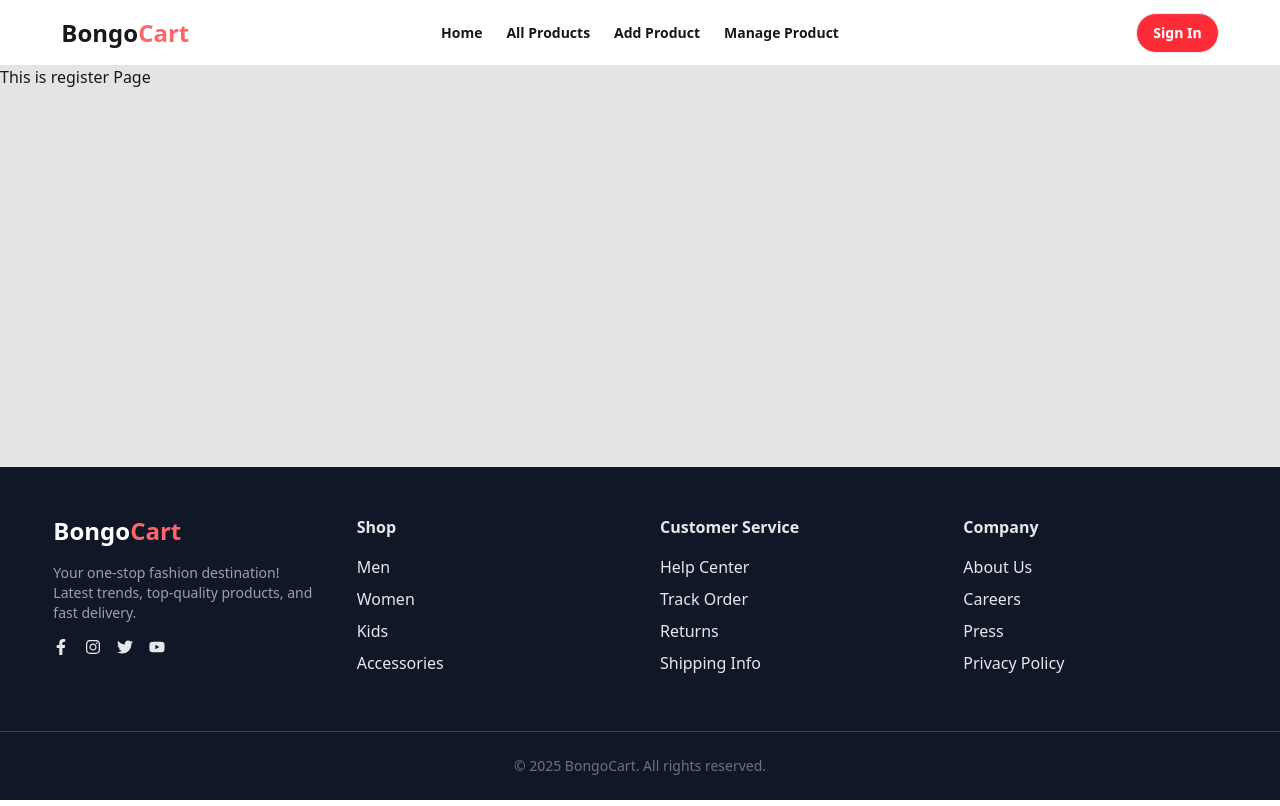
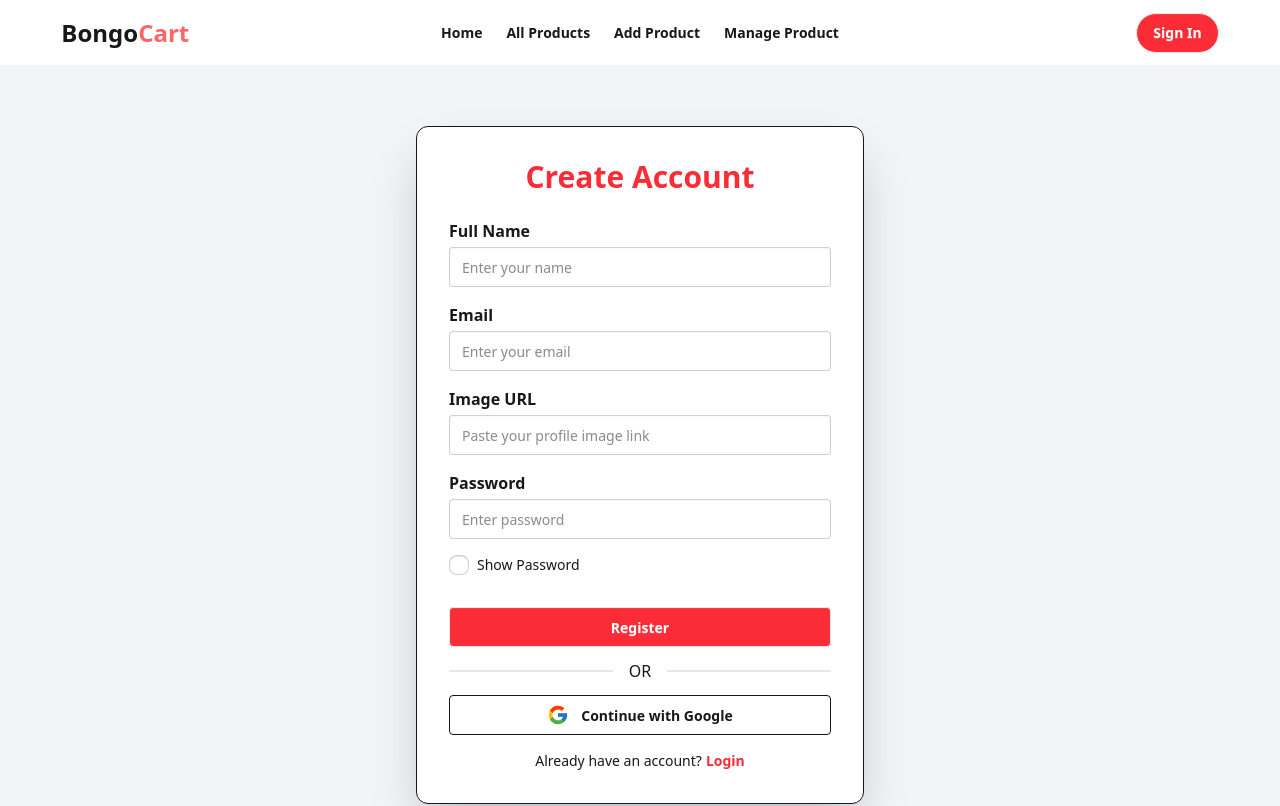
Before and after one commit to eistiakahmed/bongo-cart, a Next.js app: page /register in a window 1280 px wide. Shown: the top 806 px of the page. Built offline with nearby package versions, Linux system fonts and the light colour scheme; no server answers.

Commit message:
manage product page in progress

```diff
--- a/src/app/addProducts/page.jsx
+++ b/src/app/addProducts/page.jsx
@@ -1,11 +1,14 @@
 'use client';
 
+import { AuthContext } from '@/Context/AuthContext';
 import useAxiosSecure from '@/hooks/useAxiosSecure';
-import React from 'react';
+import React, { useContext } from 'react';
 import toast, { Toaster } from 'react-hot-toast';
 
 export default function AddProductPage() {
   const axiosSecure = useAxiosSecure();
+  const { user } = useContext(AuthContext);
+  // console.log(user?.email)
 
   const handleSubmit = async (e) => {
     e.preventDefault();
@@ -149,6 +152,7 @@ export default function AddProductPage() {
           <input
             type="email"
             name="email"
+            defaultValue={user?.email}
             className="w-full border p-2 rounded"
           />
         </div>
--- a/src/app/layout.js
+++ b/src/app/layout.js
@@ -1,8 +1,9 @@
 import Footer from '@/Components/Footer';
 import AuthProvider from '@/Context/AuthProvider';
-import Navbar from '@/Components/Navbar';
+// import Navbar from '@/Components/Navbar';
 import { Geist, Geist_Mono } from 'next/font/google';
 import './globals.css';
+import Navbar from '@/Components/Navbar';
 
 
 
--- a/src/app/login/page.jsx
+++ b/src/app/login/page.jsx
@@ -3,106 +3,103 @@ import React, { useState, useContext } from 'react';
 import { useRouter } from 'next/navigation';
 import { AuthContext } from '@/Context/AuthContext';
 import toast, { Toaster } from 'react-hot-toast';
+import Link from 'next/link';
+import { FcGoogle } from 'react-icons/fc';
 
 export default function LoginPage() {
-  const { signInUser, googleSignIn } = useContext(AuthContext); // 🔹 useContext
+  const { signInUser, googleSignIn } = useContext(AuthContext);
+  const [showPassword, setShowPassword] = useState(false);
   const router = useRouter();
 
   const [email, setEmail] = useState('');
   const [password, setPassword] = useState('');
-  const [error, setError] = useState('');
+  const [loading, setLoading] = useState(false);
 
-  const handleLogin = async () => {
-    setError('');
+  const handleLogin = async (e) => {
+    e.preventDefault();
+    setLoading(true);
+
     try {
-      await signInUser(email, password); // 🔹 signInUser not login
+      await signInUser(email, password);
       toast.success('Login successful!');
       router.push('/');
     } catch (err) {
-      setError(err.message);
+      toast.error(err.message);
+    } finally {
+      setLoading(false);
     }
   };
 
   const handleGoogleLogin = async () => {
-    setError('');
+    setLoading(true);
     try {
       await googleSignIn();
       toast.success('Google login successful!');
       router.push('/');
     } catch (err) {
-      setError(err.message);
+      toast.error(err.message);
+    } finally {
+      setLoading(false);
     }
   };
 
   return (
-    <div className="flex justify-center mt-10">
+    <div className="flex justify-center items-center min-h-screen bg-gray-100">
       <Toaster />
-      <div className="card w-96 bg-base-100 shadow-xl p-6 space-y-4">
-        <h2 className="text-2xl font-bold text-center">Login</h2>
+      <div className="bg-white shadow-xl rounded-lg p-8 w-full max-w-md space-y-4">
+        <h2 className="text-3xl font-bold text-center text-red-500">Login</h2>
 
-        {error && <p className="text-red-500 text-center">{error}</p>}
-
+        <form onSubmit={handleLogin} className="space-y-4">
           <input
             type="email"
-          placeholder="Email"
+            placeholder="Enter your email"
             className="input input-bordered w-full"
             value={email}
             onChange={(e) => setEmail(e.target.value)}
+            required
           />
 
           <input
-          type="password"
-          placeholder="Password"
+            type={showPassword ? 'text' : 'password'}
+            placeholder="Enter password"
             className="input input-bordered w-full"
             value={password}
             onChange={(e) => setPassword(e.target.value)}
+            required
           />
 
-        <button onClick={handleLogin} className="btn btn-primary w-full">
-          Login
+          <div className="flex items-center gap-2 text-sm">
+            <input
+              type="checkbox"
+              onChange={() => setShowPassword(!showPassword)}
+              className="checkbox checkbox-sm"
+            />
+            <span>Show Password</span>
+          </div>
+
+          <button
+            disabled={loading}
+            className="btn bg-red-500 hover:bg-red-600 text-white w-full"
+          >
+            {loading ? 'Processing...' : 'Login'}
           </button>
+        </form>
 
         <div className="divider">OR</div>
 
         <button
           onClick={handleGoogleLogin}
-          className="btn bg-white text-black border-[#e5e5e5]"
+          disabled={loading}
+          className="btn btn-outline w-full flex items-center gap-3"
         >
-          <svg
-            aria-label="Google logo"
-            width="16"
-            height="16"
-            xmlns="http://www.w3.org/2000/svg"
-            viewBox="0 0 512 512"
-          >
-            <g>
-              <path d="m0 0H512V512H0" fill="#fff"></path>
-              <path
-                fill="#34a853"
-                d="M153 292c30 82 118 95 171 60h62v48A192 192 0 0190 341"
-              ></path>
-              <path
-                fill="#4285f4"
-                d="m386 400a140 175 0 0053-179H260v74h102q-7 37-38 57"
-              ></path>
-              <path
-                fill="#fbbc02"
-                d="m90 341a208 200 0 010-171l63 49q-12 37 0 73"
-              ></path>
-              <path
-                fill="#ea4335"
-                d="m153 219c22-69 116-109 179-50l55-54c-78-75-230-72-297 55"
-              ></path>
-            </g>
-          </svg>
-          Login with Google
+          <FcGoogle size={22} /> Login with Google
         </button>
 
-        <p className="text-center text-sm">
-          Don’t have an account?{' '}
-          <a href="/register" className="font-bold underline">
+        <p className="text-center text-sm mt-2">
+          Don’t have an account?
+          <Link href="/register" className="text-red-500 font-semibold ml-1">
             Signup
-          </a>
+          </Link>
         </p>
       </div>
     </div>
--- a/src/app/manageProduct/page.jsx
+++ b/src/app/manageProduct/page.jsx
@@ -1,9 +1,45 @@
-import React from 'react'
+'use client';
+
+import { AuthContext } from '@/Context/AuthContext';
+import useAxiosSecure from '@/hooks/useAxiosSecure';
+import Container from '@/Shared/Container';
+import React, { useContext, useState } from 'react';
 
 export default function ManageProductPage() {
+  const { user } = useContext(AuthContext);
+  const axiosSecure = useAxiosSecure();
+  const [products, setProducts] = useState([]);
+
+
   return (
-    <div>
-      <h1>Here we see our product add info</h1>
-    </div>
-  )
+    <Container>
+      <div className="overflow-x-auto bg-white p-4 rounded-md shadow-md">
+        <table className="table">
+          <thead>
+            <tr className="text-lg font-semibold">
+              <th>SL No</th>
+              <th>Image</th>
+              <th>Name</th>
+              <th>Category</th>
+              <th>Price</th>
+              <th>Action</th>
+            </tr>
+          </thead>
+
+          <tbody>
+            <tr>
+              <td></td>
+
+              <td></td>
+
+              <td></td>
+              <td></td>
+
+              <td></td>
+            </tr>
+          </tbody>
+        </table>
+      </div>
+    </Container>
+  );
 }
--- a/src/app/register/page.jsx
+++ b/src/app/register/page.jsx
@@ -1,9 +1,138 @@
-import React from 'react'
+'use client';
+
+import React, { useContext, useState } from 'react';
+import Link from 'next/link';
+import { FcGoogle } from 'react-icons/fc';
+import toast, { Toaster } from 'react-hot-toast';
+import { AuthContext } from '@/Context/AuthContext';
+import { useRouter } from 'next/navigation';
+import { updateProfile } from 'firebase/auth';
 
 export default function RegisterPage() {
+  const { createUser, googleSignIn} =
+    useContext(AuthContext);
+  const router = useRouter();
+
+  const [showPassword, setShowPassword] = useState(false);
+
+  const handleRegister = (e) => {
+    e.preventDefault();
+    const name = e.target.name.value;
+    const email = e.target.email.value;
+    const image = e.target.image.value;
+    const password = e.target.password.value;
+
+    const passwordPattern = /^(?=.*[a-z])(?=.*[A-Z]).{6,}$/;
+    if (!passwordPattern.test(password)) {
+      toast.error('Password must include 1 uppercase, 1 lowercase & 6+ chars.');
+      return;
+    }
+
+    createUser(email, password)
+      .then((res) => {
+        updateProfile(res.user, { displayName: name, photoURL: image })
+          .then(() => {
+            toast.success('Account created successfully!');
+            router.push('/');
+          })
+          .catch((err) => toast.error(err.message));
+      })
+      .catch((err) => toast.error(err.message));
+  };
+
+  const handleGoogleRegister = async () => {
+    try {
+      await googleSignIn();
+      toast.success('Google Registration Successful!');
+      router.push('/');
+    } catch (err) {
+      toast.error(err.message);
+    }
+  };
+
   return (
-    <div>
-      This is register Page
+    <div className="flex justify-center items-center min-h-screen bg-gray-100">
+      <Toaster />
+      <div className="bg-white shadow-2xl rounded-xl p-8 w-full max-w-md border">
+        <h2 className="text-3xl font-bold text-center mb-6 text-red-500">
+          Create Account
+        </h2>
+
+        <form onSubmit={handleRegister} className="space-y-4">
+          <div>
+            <label className="font-semibold mb-1 block">Full Name</label>
+            <input
+              name="name"
+              type="text"
+              placeholder="Enter your name"
+              className="input input-bordered w-full"
+              required
+            />
+          </div>
+
+          <div>
+            <label className="font-semibold mb-1 block">Email</label>
+            <input
+              name="email"
+              type="email"
+              placeholder="Enter your email"
+              className="input input-bordered w-full"
+              required
+            />
+          </div>
+
+          <div>
+            <label className="font-semibold mb-1 block">Image URL</label>
+            <input
+              name="image"
+              type="text"
+              placeholder="Paste your profile image link"
+              className="input input-bordered w-full"
+              required
+            />
+          </div>
+
+          <div>
+            <label className="font-semibold mb-1 block">Password</label>
+            <input
+              name="password"
+              type={showPassword ? 'text' : 'password'}
+              placeholder="Enter password"
+              className="input input-bordered w-full"
+              required
+            />
+          </div>
+
+          <div className="flex items-center gap-2 text-sm">
+            <input
+              type="checkbox"
+              onChange={() => setShowPassword(!showPassword)}
+              className="checkbox checkbox-sm"
+            />
+            <span>Show Password</span>
+          </div>
+
+          <button className="btn bg-red-500 hover:bg-red-600 text-white w-full mt-4">
+            Register
+          </button>
+        </form>
+
+        <div className="divider">OR</div>
+
+        <button
+          onClick={handleGoogleRegister}
+          className="btn btn-outline w-full flex items-center gap-3"
+        >
+          <FcGoogle size={22} /> Continue with Google
+        </button>
+
+        <p className="text-sm text-center mt-4">
+          Already have an account?
+          <Link href="/login" className="text-red-500 font-semibold ml-1">
+            Login
+          </Link>
+        </p>
+      </div>
     </div>
-  )
+  );
 }
```
Also changed, not shown: src/Components/Navbar.jsx (+8 -3 lines), src/Context/AuthProvider.jsx (+6 -4 lines). Lines whose indentation alone changed are shown as unchanged.
